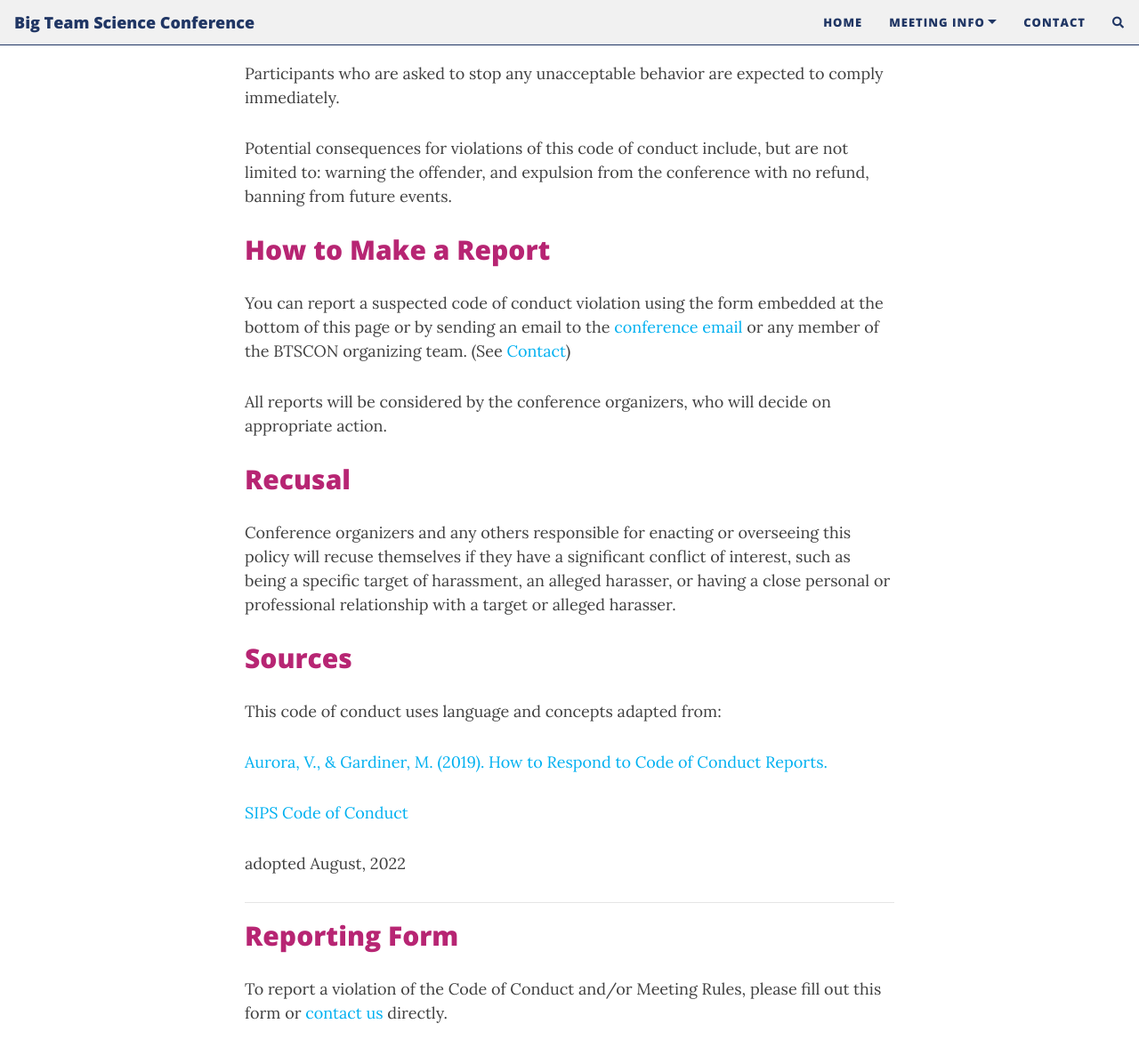
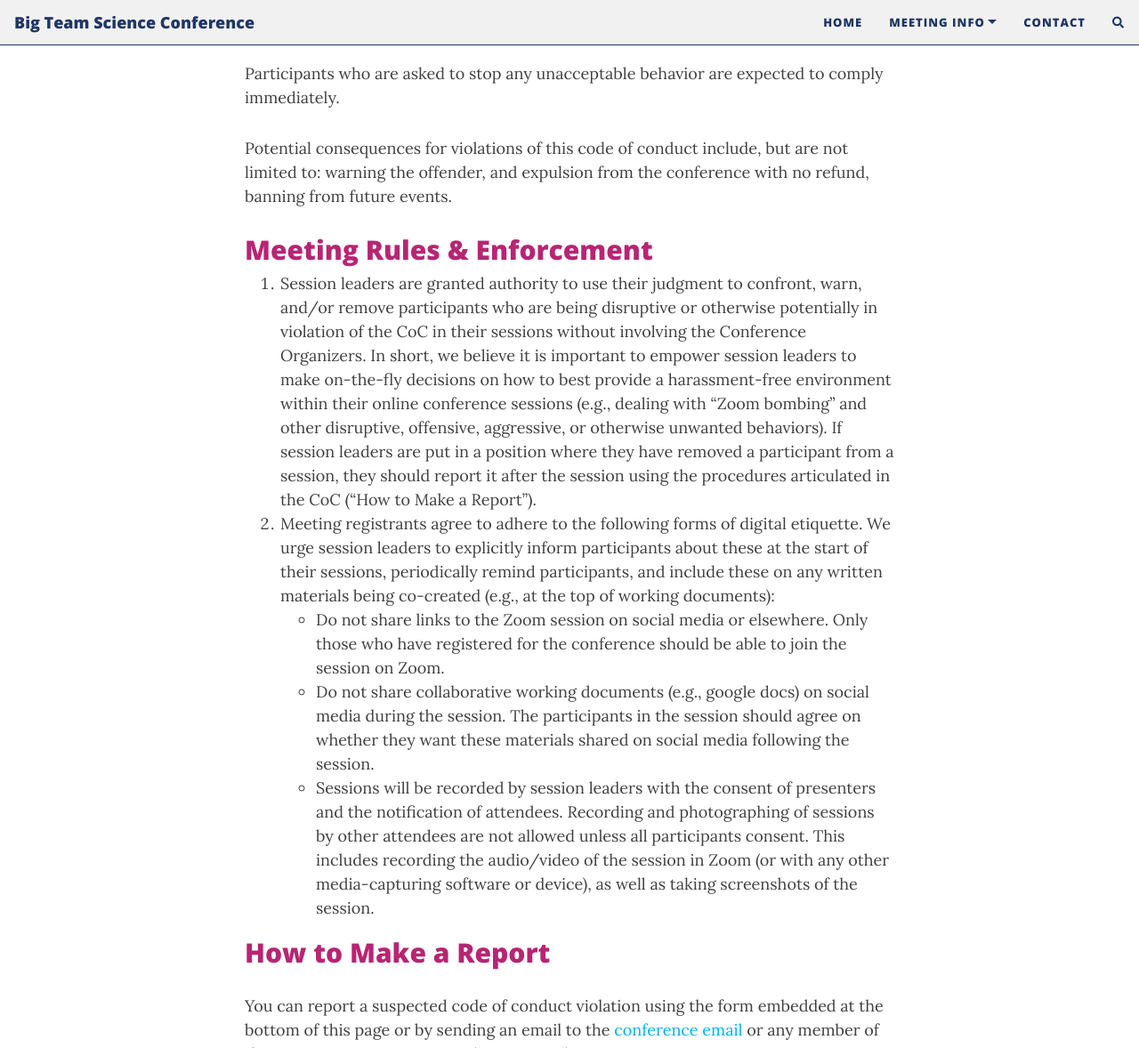
Before and after one commit to bigteamscienceconference/bigteamscienceconference.github.io, a Jekyll site: the page built from codeofconduct.md, in a window 1280 px wide and 1400 px high, scrolled down 1184 px, cut to the strip 0-1178 px from the top of the window. Shown: the whole strip at 89% size. Built offline with Jekyll 4.4.1, drawn with Linux system fonts in a browser that asks for light colours; nearby versions of some CDN libraries; comment, search, counter and statistics services are not loaded; some of the changed text lies outside the part shown.

Commit message:
condense CoC and rules

```diff
--- a/_config.yml
+++ b/_config.yml
@@ -20,9 +20,8 @@ navbar-links:
     - Program: "program"
     - Accessibility: "access"
     - Code of Conduct: "codeofconduct"
-    - Meeting Rules: "rules"
+    - Merch: "merch"
     - 2022 Meeting: "2022btscon"
-    - Merch: "merch"
   Contact: "contact"
 
 #  About Me: "aboutme"
--- a/codeofconduct.md
+++ b/codeofconduct.md
@@ -30,6 +30,15 @@ Participants who are asked to stop any unacceptable behavior are expected to com
 
 Potential consequences for violations of this code of conduct include, but are not limited to: warning the offender, and expulsion from the conference with no refund, banning from future events.
 
+## Meeting Rules & Enforcement
+
+1. Session leaders are granted authority to use their judgment to confront, warn, and/or remove participants who are being disruptive or otherwise potentially in violation of the CoC in their sessions without involving the Conference Organizers. In short, we believe it is important to empower session leaders to make on-the-fly decisions on how to best provide a harassment-free environment within their online conference sessions (e.g., dealing with “Zoom bombing” and other disruptive, offensive, aggressive, or otherwise unwanted behaviors). If session leaders are put in a position where they have removed a participant from a session, they should report it after the session using the procedures articulated in the CoC (“How to Make a Report”).
+<br>
+2. Meeting registrants agree to adhere to the following forms of digital etiquette. We urge session leaders to explicitly inform participants about these at the start of their sessions, periodically remind participants, and include these on any written materials being co-created (e.g., at the top of working documents):
++ Do not share links to the Zoom session on social media or elsewhere. Only those who have registered for the conference should be able to join the session on Zoom.
++ Do not share collaborative working documents (e.g., google docs) on social media during the session. The participants in the session should agree on whether they want these materials shared on social media following the session.
++ Sessions will be recorded by session leaders with the consent of presenters and the notification of attendees. Recording and photographing of sessions by other attendees are not allowed unless all participants consent. This includes recording the audio/video of the session in Zoom (or with any other media-capturing software or device), as well as taking screenshots of the session.
+
 ## How to Make a Report
 
 You can report a suspected code of conduct violation using the form embedded at the bottom of this page or by sending an email to the [conference email](mailto:bigteamscienceconference@gmail.com) or any member of the BTSCON organizing team. (See [Contact]({{site.baseurl}}/contact/))
@@ -46,7 +55,7 @@ This code of conduct uses language and concepts adapted from:
 
 [Aurora, V., & Gardiner, M. (2019). How to Respond to Code of Conduct Reports.](https://files.frameshiftconsulting.com/books/cocguide.pdf)
 
-[SIPS Code of Conduct](http://improvingpsych.org/sipsinaction/code/)
+[SIPS Code of Conduct](http://improvingpsych.org/sipsinaction/code/) & [SIPS Online Conference Rules](https://www.improvingpsych.org/SIPS2022/sips-2022-online-conference-rules/)
 
 adopted August, 2022
 
```
Also changed, not shown: index.md (+1 -1 lines).
